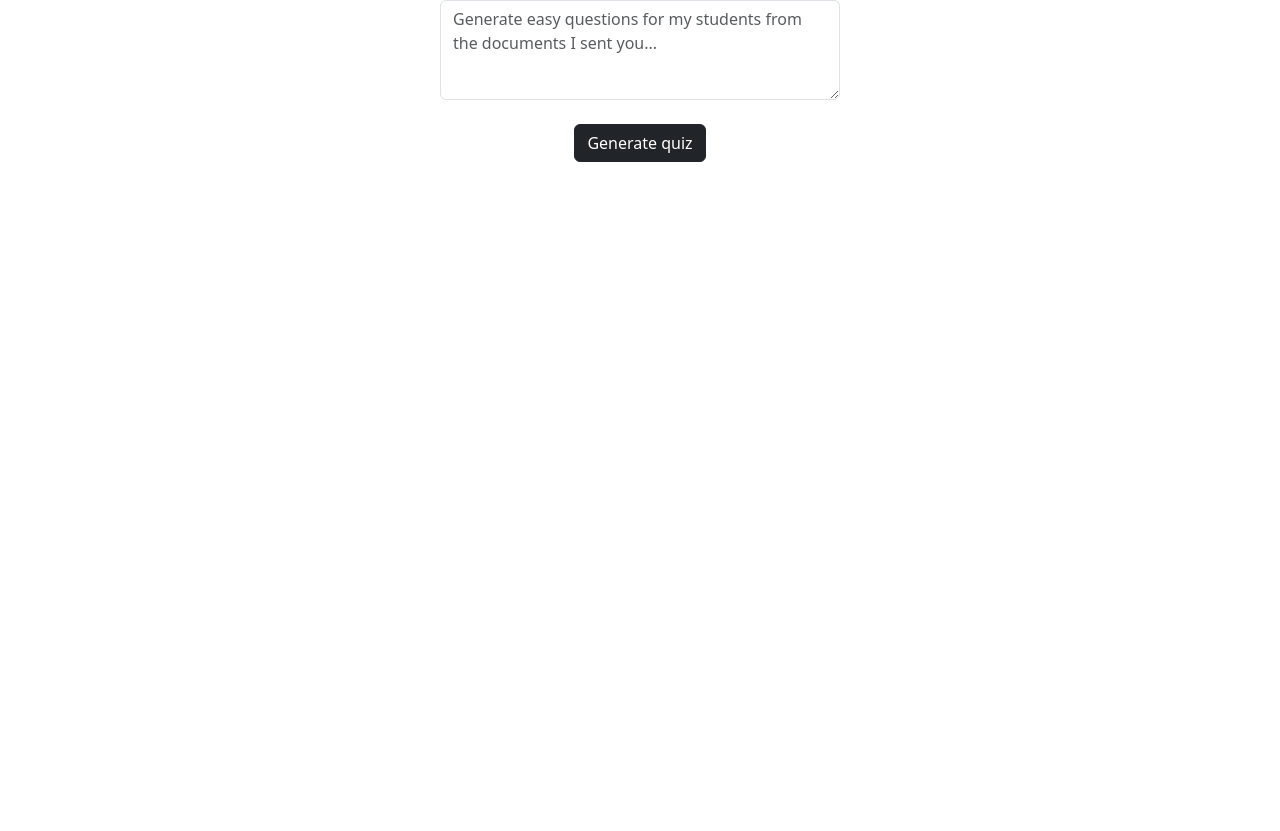
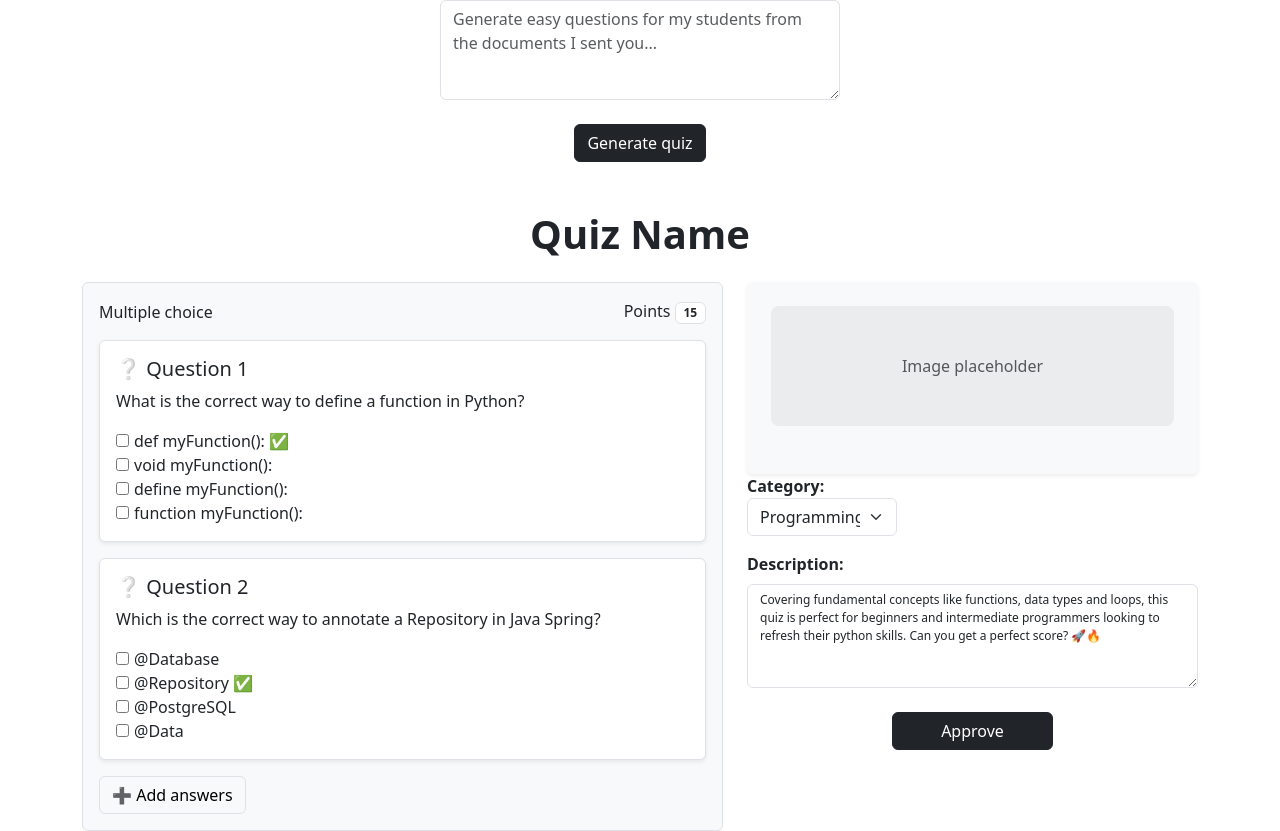
Before and after one commit to QuizBott/QuizBot-Frontend, a React (Vite) app: page / in a window 1280 px wide. Shown: the part 508-1339 px from the top of the page. Before the commit the page ends 800 px from the top, so only its background shows below. Built offline with nearby package versions, Linux system fonts and the light colour scheme.

Commit message:
Minor code refactoring

```diff
--- a/src/App.jsx
+++ b/src/App.jsx
@@ -3,12 +3,14 @@ import Navbar from './components/Navbar';
 import CreateQuiz from './components/CreateQuiz';
 
 import './index.css';
+import EditQuiz from './components/EditQuiz';
 
 function App() {
 	return (
 		<>
 			<Navbar />
 			<CreateQuiz />
+			<EditQuiz />
 		</>
 	);
 }
--- a/src/components/EditQuiz.jsx
+++ b/src/components/EditQuiz.jsx
@@ -1,4 +1,5 @@
 import "bootstrap/dist/css/bootstrap.min.css";
+import Question from "./Question";
 
 function EditQuiz() {
   return (
@@ -19,30 +20,8 @@ function EditQuiz() {
               </span>
             </div>
 
-            <div className="mb-3 p-3 border rounded bg-white shadow-sm">
-              <h5>❔ Question 1</h5>
-              <p>What is the correct way to define a function in Python?</p>
-              {/* Choices */}
-              <ul>
-                <li>def myFunction(): ✅</li>
-                <li>void myFunction():</li>
-                <li>define myFunction():</li>
-                <li>function myFunction():</li>
-              </ul>
-            </div>
+            <Question />
 
-            {/* To Do: Мислам дека овие можеме да ги направиме како посебна компонента(Question) за да биде посреден кодот */}
-            <div className="mb-3 p-3 border rounded bg-white shadow-sm">
-              <h5>❔ Question 2</h5>
-              <p>Which is the correct way to annotate a Repository in Java Spring?</p>
-              {/* Choices */}
-              <ul>
-                <li>@Database</li>
-                <li>@Repository ✅</li>
-                <li>@PostgreSQL</li>
-                <li>@Data</li>
-              </ul>
-            </div>
             <button className="btn btn-light border d-flex align-items-center">
               ➕ Add answers
             </button>
--- /dev/null
+++ b/src/components/Question.jsx
@@ -0,0 +1,53 @@
+function Question() {
+  return (
+    <>
+      <div className="mb-3 p-3 border rounded bg-white shadow-sm">
+        <h5>❔ Question 1</h5>
+        <p>What is the correct way to define a function in Python?</p>
+        {/* Choices */}
+        <div>
+          <input type="checkbox" id="q1a" name="q1" style={{marginRight: '5px'}}/>
+          <label htmlFor="q1a" >def myFunction(): ✅</label>
+        </div>
+        <div>
+          <input type="checkbox" id="q1a" name="q1" style={{marginRight: '5px'}}/>
+          <label htmlFor="q1a">void myFunction():</label>
+        </div>
+        <div>
+          <input type="checkbox" id="q1a" name="q1" style={{marginRight: '5px'}}/>
+          <label htmlFor="q1a">define myFunction():</label>
+        </div>
+        <div>
+          <input type="checkbox" id="q1a" name="q1" style={{marginRight: '5px'}}/>
+          <label htmlFor="q1a">function myFunction():</label>
+        </div>
+
+      </div>
+
+      {/* To Do: Сега засега нека останат hard-coded вака */}
+      <div className="mb-3 p-3 border rounded bg-white shadow-sm">
+        <h5>❔ Question 2</h5>
+        <p>Which is the correct way to annotate a Repository in Java Spring?</p>
+        {/* Choices */}
+        <div>
+          <input type="checkbox" id="q1a" name="q1" style={{marginRight: '5px'}}/>
+          <label htmlFor="q1a" >@Database </label>
+        </div>
+        <div>
+          <input type="checkbox" id="q1a" name="q1" style={{marginRight: '5px'}}/>
+          <label htmlFor="q1a">@Repository ✅</label>
+        </div>
+        <div>
+          <input type="checkbox" id="q1a" name="q1" style={{marginRight: '5px'}}/>
+          <label htmlFor="q1a">@PostgreSQL</label>
+        </div>
+        <div>
+          <input type="checkbox" id="q1a" name="q1" style={{marginRight: '5px'}}/>
+          <label htmlFor="q1a">@Data</label>
+        </div>
+
+      </div>
+    </>
+  );
+}
+export default Question;
```
Also changed, not shown: 1 other file (tests, documents, lock files or other folders).
